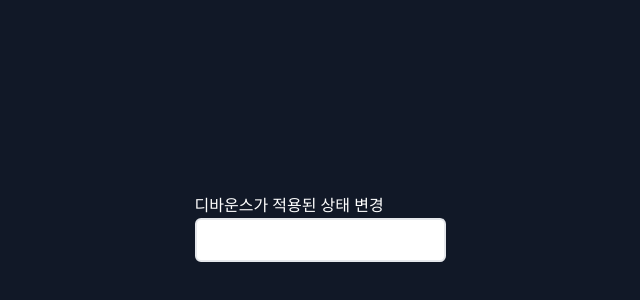
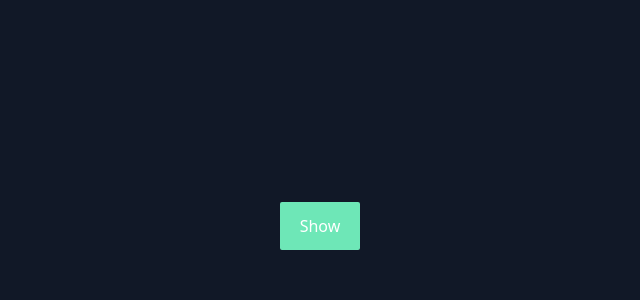
Before and after one commit to ppoyami/react-hooks-masters, a React (Create React App) app: page / in a window 1280 px wide. Shown: the part 174-474 px from the top of the page, without its empty margins (320-960 px from the left). Built offline with nearby package versions, Linux system fonts and the light colour scheme.

Commit message:
feat: useIsMounted

```diff
--- a/src/App.js
+++ b/src/App.js
@@ -3,7 +3,8 @@
 // import CheckList from '@/components/CheckList';
 // import ToggleButton from '@/components/ToggleButton';
 // import SaveCheckbox from '@/components/SaveCheckbox';
-import Searchbar from '@/components/Searchbar';
+// import Searchbar from '@/components/Searchbar';
+import Mounted from '@/components/Mounted';
 
 export default function App() {
   return (
@@ -13,7 +14,8 @@ export default function App() {
       {/* <CheckList /> */}
       {/* <ToggleButton /> */}
       {/* <SaveCheckbox /> */}
-      <Searchbar />
+      {/* <Searchbar /> */}
+      <Mounted />
     </div>
   );
 }
--- /dev/null
+++ b/src/components/Mounted.js
@@ -0,0 +1,36 @@
+import useIsMounted from '@/hooks/useIsMounted';
+import { useEffect, useState } from 'react';
+
+const delay = ms => new Promise(resolve => setTimeout(resolve, ms));
+
+const Child = () => {
+  const [data, setData] = useState('loading');
+  const isMounted = useIsMounted();
+
+  // 언마운트 된 컴포넌트의 상태를 변경할 수 없음 -> 마운트 상태를 체크해야 한다.
+  useEffect(() => {
+    delay(3000).then(() => {
+      if (isMounted()) {
+        setData('ok');
+      }
+    });
+  }, [isMounted]);
+
+  return <p>{data}</p>;
+};
+
+export default function Parent() {
+  const [visible, setVisible] = useState(false);
+  const toggleVisibility = () => setVisible(prev => !prev);
+  return (
+    <div>
+      <button
+        className="bg-green-300 py-3 px-5 rounded-sm"
+        onClick={toggleVisibility}
+      >
+        {visible ? 'Hide' : 'Show'}
+      </button>
+      {visible && <Child />}
+    </div>
+  );
+}
--- /dev/null
+++ b/src/hooks/useIsMounted.js
@@ -0,0 +1,15 @@
+const { useRef, useEffect, useCallback } = require('react');
+
+export default function useIsMounted() {
+  const isMounted = useRef(false);
+
+  useEffect(() => {
+    isMounted.current = true;
+
+    return () => {
+      isMounted.current = false;
+    };
+  }, []);
+
+  return useCallback(() => isMounted.current, []);
+}
```
